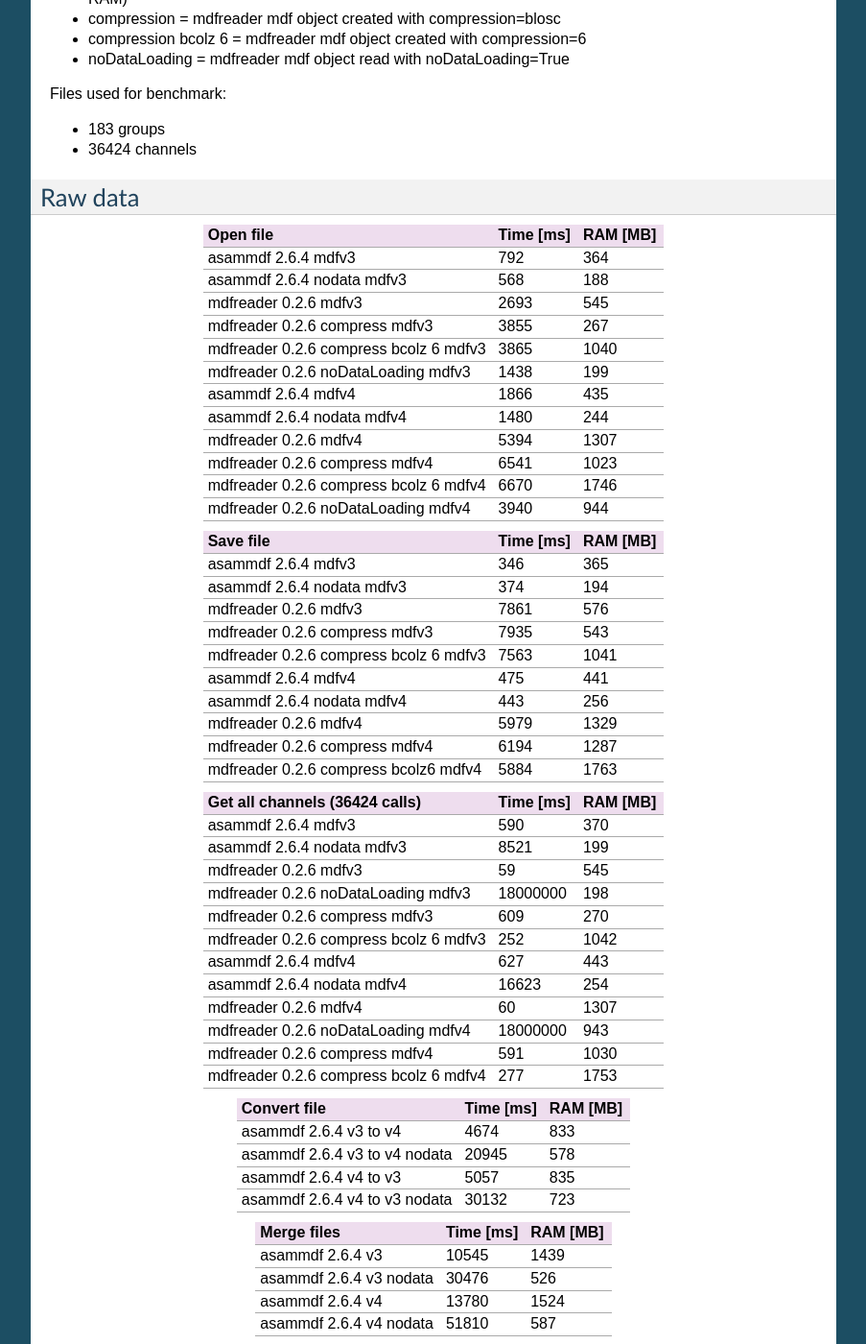
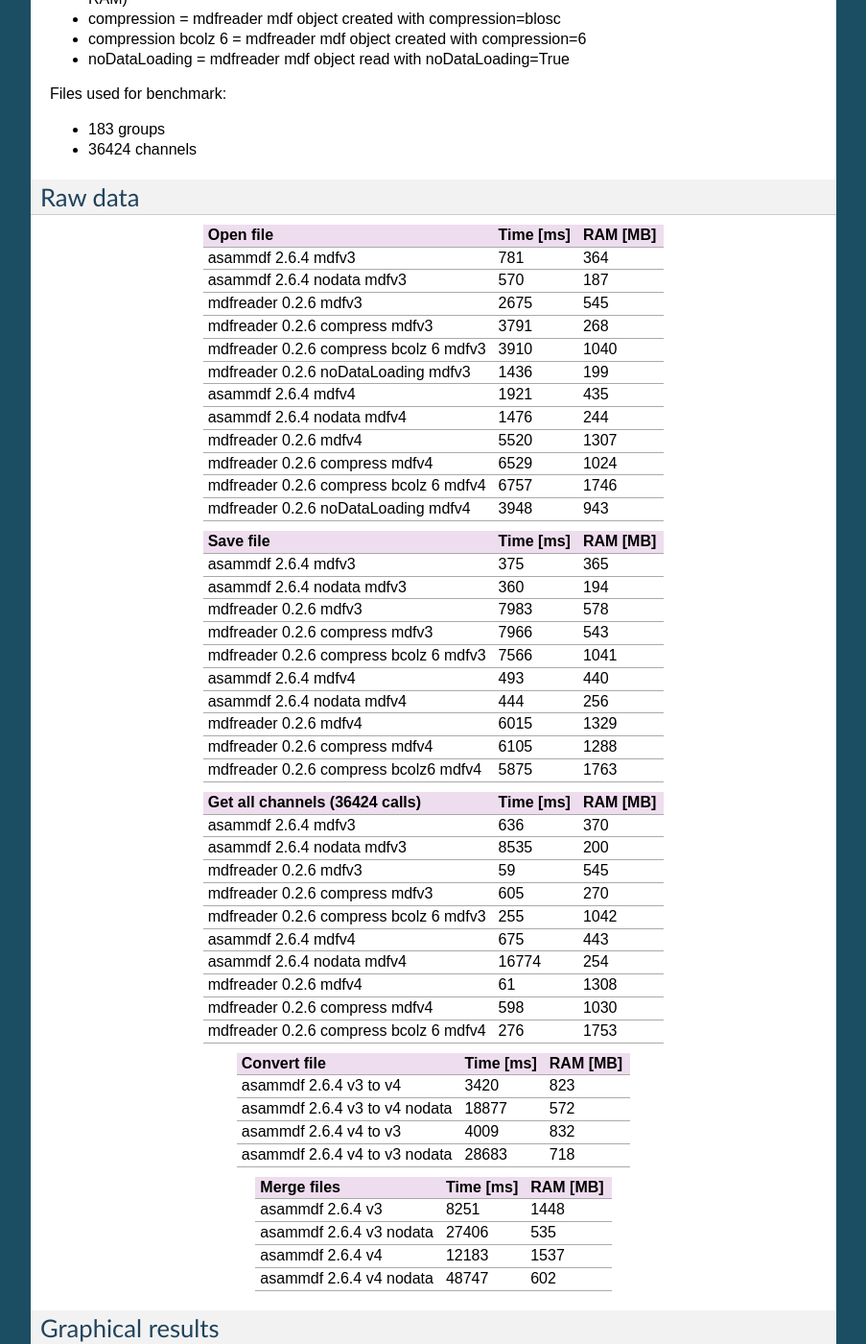
Before and after one commit to danielhrisca/asammdf, a Sphinx documentation site: the page built from documentation/benchmarks.rst, in a window 1280 px wide and 1400 px high, scrolled down 828 px. Shown: the whole window at 96% size, without its empty margins (198-1101 px from the left). Built offline with Sphinx 7.4.7, drawn with Linux system fonts in a browser that asks for light colours; formulas are drawn with MathJax 3; some of the changed text lies outside the part shown.

```diff
--- a/documentation/benchmarks.rst
+++ b/documentation/benchmarks.rst
@@ -71,72 +71,70 @@ Raw data
 ================================================== ========= ========
 Open file                                          Time [ms] RAM [MB]
 ================================================== ========= ========
-asammdf 2.6.4 mdfv3                                      792      364
-asammdf 2.6.4 nodata mdfv3                               568      188
-mdfreader 0.2.6 mdfv3                                   2693      545
-mdfreader 0.2.6 compress mdfv3                          3855      267
-mdfreader 0.2.6 compress bcolz 6 mdfv3                  3865     1040
-mdfreader 0.2.6 noDataLoading mdfv3                     1438      199
-asammdf 2.6.4 mdfv4                                     1866      435
-asammdf 2.6.4 nodata mdfv4                              1480      244
-mdfreader 0.2.6 mdfv4                                   5394     1307
-mdfreader 0.2.6 compress mdfv4                          6541     1023
-mdfreader 0.2.6 compress bcolz 6 mdfv4                  6670     1746
-mdfreader 0.2.6 noDataLoading mdfv4                     3940      944
+asammdf 2.6.4 mdfv3                                      781      364
+asammdf 2.6.4 nodata mdfv3                               570      187
+mdfreader 0.2.6 mdfv3                                   2675      545
+mdfreader 0.2.6 compress mdfv3                          3791      268
+mdfreader 0.2.6 compress bcolz 6 mdfv3                  3910     1040
+mdfreader 0.2.6 noDataLoading mdfv3                     1436      199
+asammdf 2.6.4 mdfv4                                     1921      435
+asammdf 2.6.4 nodata mdfv4                              1476      244
+mdfreader 0.2.6 mdfv4                                   5520     1307
+mdfreader 0.2.6 compress mdfv4                          6529     1024
+mdfreader 0.2.6 compress bcolz 6 mdfv4                  6757     1746
+mdfreader 0.2.6 noDataLoading mdfv4                     3948      943
 ================================================== ========= ========
 
 
 ================================================== ========= ========
 Save file                                          Time [ms] RAM [MB]
 ================================================== ========= ========
-asammdf 2.6.4 mdfv3                                      346      365
-asammdf 2.6.4 nodata mdfv3                               374      194
-mdfreader 0.2.6 mdfv3                                   7861      576
-mdfreader 0.2.6 compress mdfv3                          7935      543
-mdfreader 0.2.6 compress bcolz 6 mdfv3                  7563     1041
-asammdf 2.6.4 mdfv4                                      475      441
-asammdf 2.6.4 nodata mdfv4                               443      256
-mdfreader 0.2.6 mdfv4                                   5979     1329
-mdfreader 0.2.6 compress mdfv4                          6194     1287
-mdfreader 0.2.6 compress bcolz6 mdfv4                   5884     1763
+asammdf 2.6.4 mdfv3                                      375      365
+asammdf 2.6.4 nodata mdfv3                               360      194
+mdfreader 0.2.6 mdfv3                                   7983      578
+mdfreader 0.2.6 compress mdfv3                          7966      543
+mdfreader 0.2.6 compress bcolz 6 mdfv3                  7566     1041
+asammdf 2.6.4 mdfv4                                      493      440
+asammdf 2.6.4 nodata mdfv4                               444      256
+mdfreader 0.2.6 mdfv4                                   6015     1329
+mdfreader 0.2.6 compress mdfv4                          6105     1288
+mdfreader 0.2.6 compress bcolz6 mdfv4                   5875     1763
 ================================================== ========= ========
 
 
 ================================================== ========= ========
 Get all channels (36424 calls)                     Time [ms] RAM [MB]
 ================================================== ========= ========
-asammdf 2.6.4 mdfv3                                      590      370
-asammdf 2.6.4 nodata mdfv3                              8521      199
+asammdf 2.6.4 mdfv3                                      636      370
+asammdf 2.6.4 nodata mdfv3                              8535      200
 mdfreader 0.2.6 mdfv3                                     59      545
-mdfreader 0.2.6 noDataLoading mdfv3                 18000000      198
-mdfreader 0.2.6 compress mdfv3                           609      270
-mdfreader 0.2.6 compress bcolz 6 mdfv3                   252     1042
-asammdf 2.6.4 mdfv4                                      627      443
-asammdf 2.6.4 nodata mdfv4                             16623      254
-mdfreader 0.2.6 mdfv4                                     60     1307
-mdfreader 0.2.6 noDataLoading mdfv4                 18000000      943
-mdfreader 0.2.6 compress mdfv4                           591     1030
-mdfreader 0.2.6 compress bcolz 6 mdfv4                   277     1753
+mdfreader 0.2.6 compress mdfv3                           605      270
+mdfreader 0.2.6 compress bcolz 6 mdfv3                   255     1042
+asammdf 2.6.4 mdfv4                                      675      443
+asammdf 2.6.4 nodata mdfv4                             16774      254
+mdfreader 0.2.6 mdfv4                                     61     1308
+mdfreader 0.2.6 compress mdfv4                           598     1030
+mdfreader 0.2.6 compress bcolz 6 mdfv4                   276     1753
 ================================================== ========= ========
 
 
 ================================================== ========= ========
 Convert file                                       Time [ms] RAM [MB]
 ================================================== ========= ========
-asammdf 2.6.4 v3 to v4                                  4674      833
-asammdf 2.6.4 v3 to v4 nodata                          20945      578
-asammdf 2.6.4 v4 to v3                                  5057      835
-asammdf 2.6.4 v4 to v3 nodata                          30132      723
+asammdf 2.6.4 v3 to v4                                  3420      823
+asammdf 2.6.4 v3 to v4 nodata                          18877      572
+asammdf 2.6.4 v4 to v3                                  4009      832
+asammdf 2.6.4 v4 to v3 nodata                          28683      718
 ================================================== ========= ========
 
 
 ================================================== ========= ========
 Merge files                                        Time [ms] RAM [MB]
 ================================================== ========= ========
-asammdf 2.6.4 v3                                       10545     1439
-asammdf 2.6.4 v3 nodata                                30476      526
-asammdf 2.6.4 v4                                       13780     1524
-asammdf 2.6.4 v4 nodata                                51810      587
+asammdf 2.6.4 v3                                        8251     1448
+asammdf 2.6.4 v3 nodata                                27406      535
+asammdf 2.6.4 v4                                       12183     1537
+asammdf 2.6.4 v4 nodata                                48747      602
 ================================================== ========= ========
 
 
@@ -881,72 +879,70 @@ Raw data
 ================================================== ========= ========
 Open file                                          Time [ms] RAM [MB]
 ================================================== ========= ========
-asammdf 2.6.4 mdfv3                                      951      286
-asammdf 2.6.4 nodata mdfv3                               639      118
-mdfreader 0.2.6 mdfv3                                   3490      458
-mdfreader 0.2.6 compress mdfv3                          4624      185
-mdfreader 0.2.6 compress bcolz 6 mdfv3                  4654      941
-mdfreader 0.2.6 noDataLoading mdfv3                     1884      120
-asammdf 2.6.4 mdfv4                                     2251      330
-asammdf 2.6.4 nodata mdfv4                              1791      150
-mdfreader 0.2.6 mdfv4                                   6447      869
-mdfreader 0.2.6 compress mdfv4                          7549      586
-mdfreader 0.2.6 compress bcolz 6 mdfv4                  7730     1294
-mdfreader 0.2.6 noDataLoading mdfv4                     4553      522
+asammdf 2.6.4 mdfv3                                      926      286
+asammdf 2.6.4 nodata mdfv3                               615      118
+mdfreader 0.2.6 mdfv3                                   3345      458
+mdfreader 0.2.6 compress mdfv3                          4520      185
+mdfreader 0.2.6 compress bcolz 6 mdfv3                  4635      941
+mdfreader 0.2.6 noDataLoading mdfv3                     1867      120
+asammdf 2.6.4 mdfv4                                     2250      330
+asammdf 2.6.4 nodata mdfv4                              1706      150
+mdfreader 0.2.6 mdfv4                                   6413      869
+mdfreader 0.2.6 compress mdfv4                          7368      586
+mdfreader 0.2.6 compress bcolz 6 mdfv4                  7733     1294
+mdfreader 0.2.6 noDataLoading mdfv4                     4474      523
 ================================================== ========= ========
 
 
 ================================================== ========= ========
 Save file                                          Time [ms] RAM [MB]
 ================================================== ========= ========
-asammdf 2.6.4 mdfv3                                      448      290
-asammdf 2.6.4 nodata mdfv3                               467      125
-mdfreader 0.2.6 mdfv3                                   8992      481
-mdfreader 0.2.6 compress mdfv3                          9228      452
-mdfreader 0.2.6 compress bcolz 6 mdfv3                  8751      941
-asammdf 2.6.4 mdfv4                                      630      334
-asammdf 2.6.4 nodata mdfv4                               628      159
-mdfreader 0.2.6 mdfv4                                   6880      891
-mdfreader 0.2.6 compress mdfv4                          7101      852
-mdfreader 0.2.6 compress bcolz6 mdfv4                   6839     1311
+asammdf 2.6.4 mdfv3                                      407      290
+asammdf 2.6.4 nodata mdfv3                               447      126
+mdfreader 0.2.6 mdfv3                                   8865      481
+mdfreader 0.2.6 compress mdfv3                          8919      451
+mdfreader 0.2.6 compress bcolz 6 mdfv3                  8548      941
+asammdf 2.6.4 mdfv4                                      578      334
+asammdf 2.6.4 nodata mdfv4                               617      159
+mdfreader 0.2.6 mdfv4                                   6758      891
+mdfreader 0.2.6 compress mdfv4                          6999      852
+mdfreader 0.2.6 compress bcolz6 mdfv4                   6639     1312
 ================================================== ========= ========
 
 
 ================================================== ========= ========
 Get all channels (36424 calls)                     Time [ms] RAM [MB]
 ================================================== ========= ========
-asammdf 2.6.4 mdfv3                                      779      291
-asammdf 2.6.4 nodata mdfv3                             18127      128
-mdfreader 0.2.6 mdfv3                                     80      458
-mdfreader 0.2.6 noDataLoading mdfv3                 18000000      118
-mdfreader 0.2.6 compress mdfv3                           684      187
-mdfreader 0.2.6 compress bcolz 6 mdfv3                   298      942
-asammdf 2.6.4 mdfv4                                      801      335
-asammdf 2.6.4 nodata mdfv4                             25176      157
-mdfreader 0.2.6 mdfv4                                     78      870
-mdfreader 0.2.6 noDataLoading mdfv4                 18000000      523
-mdfreader 0.2.6 compress mdfv4                           686      593
-mdfreader 0.2.6 compress bcolz 6 mdfv4                   319     1301
+asammdf 2.6.4 mdfv3                                      818      291
+asammdf 2.6.4 nodata mdfv3                             18416      128
+mdfreader 0.2.6 mdfv3                                     77      458
+mdfreader 0.2.6 compress mdfv3                           665      188
+mdfreader 0.2.6 compress bcolz 6 mdfv3                   291      943
+asammdf 2.6.4 mdfv4                                      860      335
+asammdf 2.6.4 nodata mdfv4                             25362      157
+mdfreader 0.2.6 mdfv4                                    162      794
+mdfreader 0.2.6 compress mdfv4                           710      593
+mdfreader 0.2.6 compress bcolz 6 mdfv4                   336     1301
 ================================================== ========= ========
 
 
 ================================================== ========= ========
 Convert file                                       Time [ms] RAM [MB]
 ================================================== ========= ========
-asammdf 2.6.4 v3 to v4                                  5884      682
-asammdf 2.6.4 v3 to v4 nodata                          27892      479
-asammdf 2.6.4 v4 to v3                                  5836      680
-asammdf 2.6.4 v4 to v3 nodata                          35283      627
+asammdf 2.6.4 v3 to v4                                  4389      680
+asammdf 2.6.4 v3 to v4 nodata                          26231      472
+asammdf 2.6.4 v4 to v3                                  4586      681
+asammdf 2.6.4 v4 to v3 nodata                          34042      622
 ================================================== ========= ========
 
 
 ================================================== ========= ========
 Merge files                                        Time [ms] RAM [MB]
 ================================================== ========= ========
-asammdf 2.6.4 v3                                       13305     1228
-asammdf 2.6.4 v3 nodata                                52775      346
-asammdf 2.6.4 v4                                       16069     1267
-asammdf 2.6.4 v4 nodata                                70402      364
+asammdf 2.6.4 v3                                       10262     1243
+asammdf 2.6.4 v3 nodata                                48898      352
+asammdf 2.6.4 v4                                       14443     1281
+asammdf 2.6.4 v4 nodata                                67092      377
 ================================================== ========= ========
 
 
```
Also changed, not shown: README.rst (+80 -83 lines).
